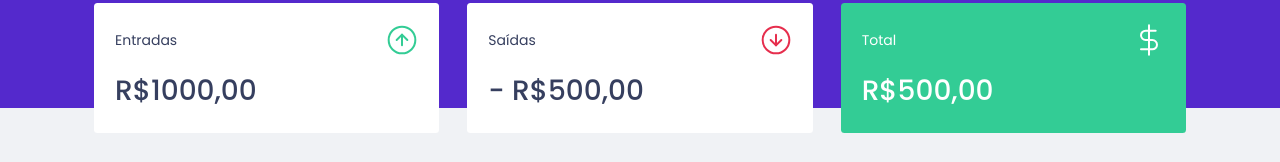
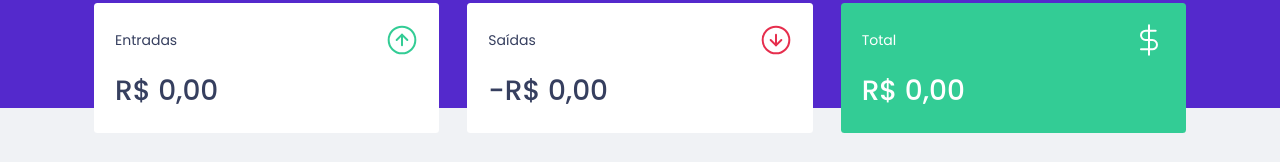
Before and after one commit to claro-bruno/2-dtmoney, a React (Create React App) app: page / in a window 1280 px wide. Shown: the part 130-292 px from the top of the page. Built offline with nearby package versions, Linux system fonts and the light colour scheme; no server answers; what miragejs would draw is missing.

Commit message:
Atualizando Summary

```diff
--- a/src/TransactionsContext.tsx
+++ b/src/TransactionsContext.tsx
@@ -18,7 +18,7 @@
 
 interface TransactionsContextData {
   transactions: Transaction[];
-  createTransaction: (transaction: TransactionInput) => void;
+  createTransaction: (transaction: TransactionInput) => Promise <void>;
 }
 // interface TransactionInput {
 //   title: string;
@@ -43,8 +43,17 @@
       .then((response) => setTransactions(response.data.transactions));
   }, []);
 
-  function createTransaction(transaction: TransactionInput) {
-    api.post('/transactions', transaction);
+  async function createTransaction(transactionInput: TransactionInput) {
+    const response = await api.post('/transactions', {
+      ...transactionInput,
+      createdAt: new Date(),
+      id: transactions.length + 1,
+    });
+    const { transaction } = response.data;
+    setTransactions([
+      ...transactions,
+      transaction
+    ]);
   }
 
   return (
--- a/src/components/NewTransactionModal/index.tsx
+++ b/src/components/NewTransactionModal/index.tsx
@@ -22,14 +22,20 @@
   const [amount, setAmount] = useState(0);
   const [category, setCategory] = useState('');
 
-  function handleCreateNewTransaction(event: FormEvent) {
+  async function handleCreateNewTransaction(event: FormEvent) {
     event.preventDefault();
-    createTransaction({
+    await createTransaction({
       type,
       title,
       amount,
       category,
     });
+
+    setTitle('');
+    setAmount(0);
+    setCategory('');
+    setType('deposit');
+    onRequestClose();
   }
 
   return (
--- a/src/components/Summary/index.tsx
+++ b/src/components/Summary/index.tsx
@@ -7,6 +7,23 @@
 
 export function Summary() {
   const { transactions } = useContext(TransactionsContext);
+
+  const summary = transactions.reduce((accumulator, transaction) => {
+    if(transaction.type === 'deposit') {
+      accumulator.deposits += transaction.amount;
+      accumulator.total += transaction.amount;
+    } else {
+      accumulator.withdraws += transaction.amount;
+      accumulator.total -= transaction.amount;
+    }
+    // accumulator.income += Number(transaction.type === 'income' ? transaction.value : 0);
+    // accumulator.outcome += Number(transaction.type === 'outcome' ? transaction.value : 0);
+    return accumulator;
+  },{
+    deposits: 0,
+    withdraws: 0,
+    total: 0
+  });
   return (
     <Container>
       <div>
@@ -14,7 +31,14 @@
           <p>Entradas</p>
           <img src={ IncomeImg } alt="Entradas" />
         </header>
-        <strong>R$1000,00</strong>
+        <strong>
+          {
+            new Intl.NumberFormat('pt-BR', {
+              style: 'currency',
+              currency: 'BRL',
+              }).format(summary.deposits)
+          }
+        </strong>
       </div>
 
       <div>
@@ -22,7 +46,14 @@
           <p>Saídas</p>
           <img src={ OutcomeImg } alt="Saidas" />
         </header>
-        <strong>- R$500,00</strong>
+        <strong>-
+          {
+            new Intl.NumberFormat('pt-BR', {
+              style: 'currency',
+              currency: 'BRL',
+              }).format(summary.withdraws)
+          }
+        </strong>
       </div>
 
       <div className="highlight-background">
@@ -30,7 +61,14 @@
           <p>Total</p>
           <img src={ TotalImg } alt="Total" />
         </header>
-        <strong>R$500,00</strong>
+        <strong>
+        {
+          new Intl.NumberFormat('pt-BR', {
+            style: 'currency',
+            currency: 'BRL',
+          }).format(summary.total)
+          }
+        </strong>
       </div>
     </Container>
   );
```
